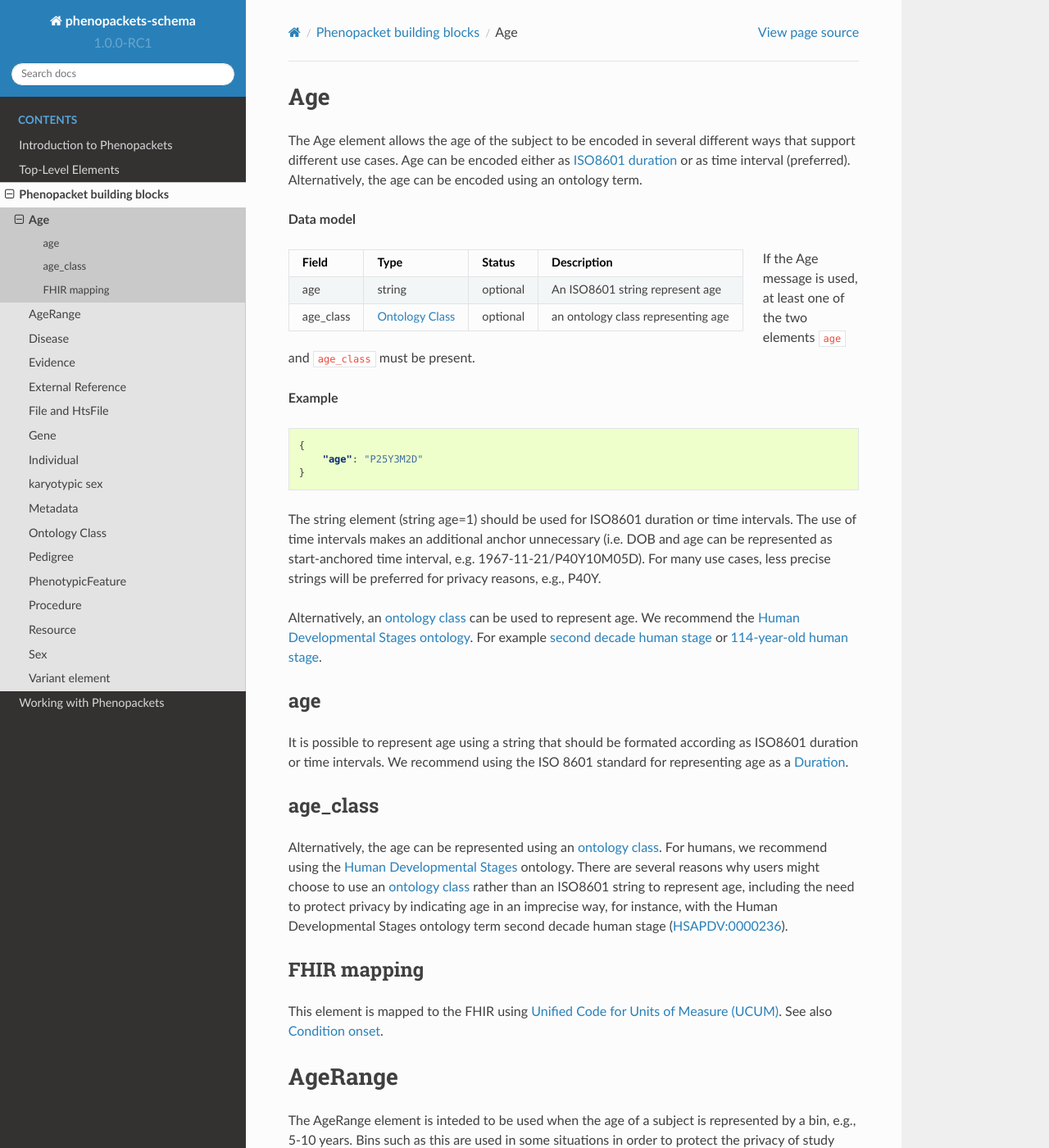
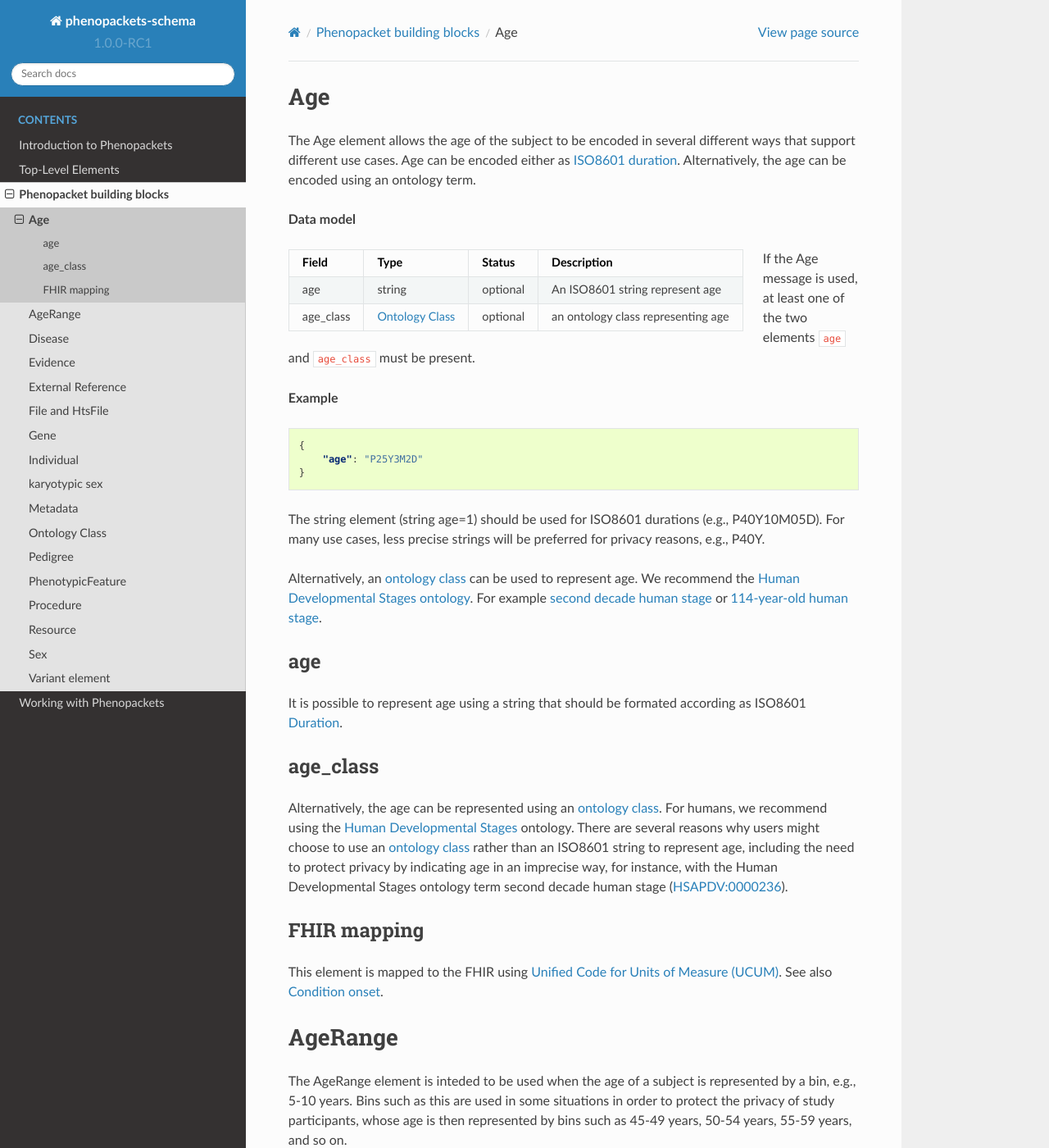
Before and after one commit to phenopackets/phenopacket-schema, a Sphinx documentation site: the page built from docs/age.rst, in a window 1280 px wide and 1400 px high. Shown: the whole window at 82% size. Built offline with Sphinx 7.4.7 and the Read the Docs theme 2.0.0, drawn with Linux system fonts in a browser that asks for light colours.

Commit message:
age documentation

```diff
--- a/docs/age.rst
+++ b/docs/age.rst
@@ -6,8 +6,8 @@ Age
 
 
 The Age element allows the age of the subject to be encoded in several different ways that support different use cases.
-Age can be encoded either as `ISO8601 duration <https://en.wikipedia.org/wiki/ISO_8601#Durations>`_ or as time
-interval (preferred). Alternatively, the age can be encoded using an ontology term.
+Age can be encoded either as `ISO8601 duration <https://en.wikipedia.org/wiki/ISO_8601#Durations>`_.
+Alternatively, the age can be encoded using an ontology term.
 
 
 **Data model**
@@ -33,9 +33,7 @@ If the Age message is used, at least one of the two elements ``age`` and ``age_c
   }
 
 
-The string element (string age=1) should be used for ISO8601 duration or time intervals.
-The use of time intervals makes an additional anchor unnecessary (i.e. DOB and age can be
-represented as start-anchored time interval, e.g. 1967-11-21/P40Y10M05D). For many use cases,
+The string element (string age=1) should be used for ISO8601 durations (e.g., P40Y10M05D). For many use cases,
 less precise strings will be preferred for privacy reasons, e.g., P40Y.
 
 Alternatively, an :ref:`ontology class <rstontologyclass>` can be used to represent age. We recommend the
@@ -49,8 +47,7 @@ age
 ~~~
 
 It is possible to represent age using a string that should be formated according  as ISO8601
-duration or time intervals. We recommend using the ISO 8601 standard for representing
-age as a `Duration <https://en.wikipedia.org/wiki/ISO_8601#Durations>`_.
+`Duration <https://en.wikipedia.org/wiki/ISO_8601#Durations>`_.
 
 age_class
 ~~~~~~~~~
@@ -68,7 +65,7 @@ with the Human Developmental Stages ontology term second decade human stage
 FHIR mapping
 ~~~~~~~~~~~~
 This element is mapped to the FHIR using `Unified Code for Units of Measure (UCUM) <http://unitsofmeasure.org/trac/>`_.
-See also `Condition onset <http://build.fhir.org/datatypes and http://build.fhir.org/condition-definitions.html#Condition.onset_x_>`_.
+See also `Condition onset <http://build.fhir.org/condition-definitions.html#Condition.onset_x_>`_.
 
 
 
```
Also changed, not shown: docs/ontologies.rst (+6 -4 lines).
